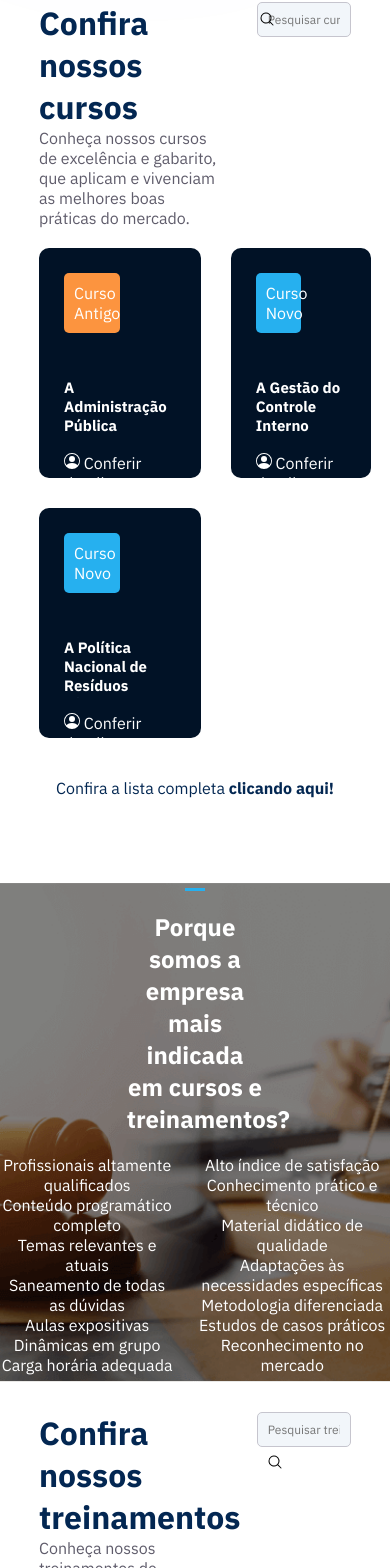
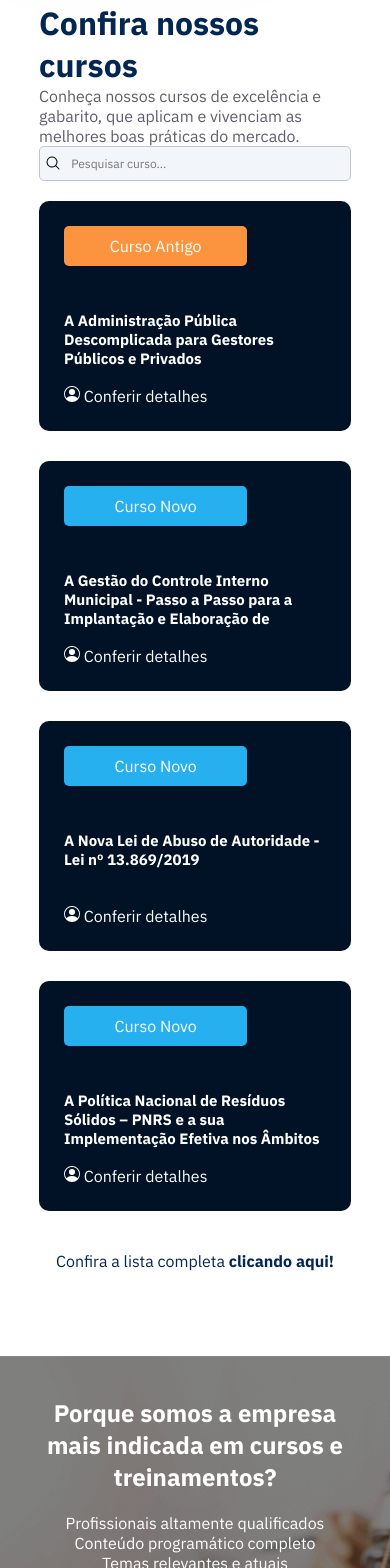
Before and after one commit to sgpgithub23/sgp, a Next.js app: page /cursos-treinamentos in a window 390 px wide. Shown: the part 419-1987 px from the top of the page. Built offline with nearby package versions, Linux system fonts and the light colour scheme.

Commit message:
feat: responsividade ok  cursos falta dialog

```diff
--- a/pages/cursos-treinamentos.tsx
+++ b/pages/cursos-treinamentos.tsx
@@ -54,7 +54,6 @@ export default function orcamento() {
               </span>
             </div>
             <div className={styles.right}>
-              <div className={styles.inputLupa}>
               <Input
                 withIcon
                 placeholder="Pesquisar curso..."
@@ -62,7 +61,6 @@ export default function orcamento() {
                 type="text"
                 icon={<HiMagnifyingGlass />}
               />
-              </div>
             </div>
           </div>
           <div className={styles.cursosNovos}>
@@ -127,15 +125,13 @@ export default function orcamento() {
             </span>
           </div>
           <div className={styles.right}>
-            <div className={styles.inputLupa}>
-              <HiMagnifyingGlass />
               <Input
                 withIcon
                 placeholder="Pesquisar treinamento..."
                 label=""
                 type="text"
+                icon={<HiMagnifyingGlass />}
               />
-            </div>
             </div>
         </div>
         <div className={styles.cursosNovos}>
--- a/styles/CursosTreinamentos.module.scss
+++ b/styles/CursosTreinamentos.module.scss
@@ -239,16 +239,6 @@
             & > .right {
                 position: relative;
                 width: 30%;
-
-                & > .inputLupa {
-
-                    & > svg {
-                        position: absolute;
-                        top: 17%;
-                        margin-left: 10px;
-
-                    }
-                }
             }
         }
 
@@ -446,37 +436,39 @@
 
 
 // cursos
-@media (max-width: 1077px){
+@media (max-width: 835px){
     .main {
-
         & > .pageSize {
 
             & > .mainContentForm {
 
                 & > .introduction {
-                    display: flex;
-                    justify-content: space-between;
-                    // flex-direction: column;
-                    gap: 20px;
+                    flex-direction: column;
 
                     .left {
-                        width: 60%;
-                        & > h2 {
-                            font-size: 2rem;
-                            color: $dark-blue-100;
-                        }
-
-                        & > span {
-                            color: $grey-400;
-                            margin-bottom: 2rem;
-                            margin-top: 7px;
-
-                        }
+                        width: 100%;
                     }
 
                     & > .right {
                         position: relative;
-                        width: 30%;
+                        width: 100%;
+                        display: flex;
+                        justify-content: flex-end;
+                    }
+                }
+
+                & > .cursosNovos {
+                    grid-template-columns: repeat(2, 47%);
+
+                    & > .curso {
+
+                        & > .isCursoNovo {
+                            width: 70%;
+                        }
+
+                        & > .isCursoAntigo {
+                            width: 70%;
+                        }
 
                     }
                 }
@@ -514,7 +506,7 @@
                 display: flex;
                 justify-content: center;
                 align-items: center;
-                gap: 20px;
+
                 & > ul {
                     list-style-type: none;
 
@@ -526,112 +518,236 @@
         }
 
         .mainContentFormTreinamento {
-            margin-block: 30px;
-            width: 80%;
-            height: auto;
-            display: flex;
-            justify-content: space-between;
-            flex-direction: column;
 
-            & > p {
-                text-align: center;
-                color: $dark-blue-100;
-                margin-block: 20px;
+
+            & > .introduction {
+                flex-direction: column;
+
+                .left {
+                    width: 100%;
+                }
+
+                & > .right {
+                    margin-top: 10px;
+                    width: 100%;
+                }
             }
 
-            & > .introduction {
-                display: flex;
-                justify-content: space-between;
+            & > .cursosNovos {
+                grid-template-columns: repeat(2, 47%);
 
-                .left {
-                    width: 60%;
-                    & > h2 {
-                        font-size: 2rem;
-                        color: $dark-blue-100;
+
+                & > .curso {
+
+                    & > .isCursoNovo {
+
+                        width: 70%;
+
+
                     }
 
-                    & > span {
-                        color: $grey-400;
-                        margin-bottom: 2rem;
-                        margin-top: 7px;
+                    & > .isCursoAntigo {
+                        width: 70%;
+
+                    }
+
+                }
+            }
+        }
+
+    }
+}
+
+@media (max-width: 585px){
+    .main {
+        & > .pageSize {
+
+            & > .mainContentForm {
+
+                & > .introduction {
+                    flex-direction: column;
+
+                    .left {
+                        width: 100%;
+                    }
+
+                    & > .right {
+                        position: relative;
+                        width: 100%;
+                        display: flex;
+                        justify-content: flex-end;
+                    }
+                }
+
+                & > .cursosNovos {
+                    grid-template-columns: repeat(1, 100%);
+
+                    & > .curso {
+
+                        & > .isCursoNovo {
+                            width: 70%;
+                        }
+
+                        & > .isCursoAntigo {
+                            width: 70%;
+                        }
 
                     }
                 }
 
+            }
+        }
+
+        & > .empresaIndicada {
+            background-image: url('../public/images/cursos-treinamentos/mesa.webp');
+            background-position: center;
+            min-width: 100vw;
+            height: 500px;
+            max-height: auto;
+            background-size: cover;
+            display: flex;
+            flex-direction: column;
+            justify-content: center;
+            align-items: center;
+            color: white;
+            gap: 20px;
+            text-align: center;
+
+            & > hr {
+                width: 5%;
+                height: 3px;
+                background-color: $blue-100;
+                border: 1px solid $blue-100;
+                justify-content: flex-start;
+            }
+
+            & > h2 {
+                width: 80%;
+            }
+
+            & > div {
+                display: flex;
+                justify-content: center;
+                align-items: center;
+                flex-direction: column;
+
+                & > ul {
+                    list-style-type: none;
+
+                    li {
+                        width: auto;
+                    }
+                }
+            }
+        }
+
+        .mainContentFormTreinamento {
+
+
+            & > .introduction {
+                flex-direction: column;
+
+                .left {
+                    width: 100%;
+                }
+
                 & > .right {
-                    position: relative;
-                    width: 30%;
-
-                    & > .inputLupa {
-
-                        & > svg {
-                            position: absolute;
-                            top: 17%;
-                            margin-left: 10px;
-
-                        }
-                    }
+                    margin-top: 10px;
+                    width: 100%;
                 }
             }
 
             & > .cursosNovos {
-                margin-block: 20px;
-                display: grid;
-                grid-template-columns: repeat(3, auto);
-                gap: 30px;
+                grid-template-columns: repeat(1, 100%);
+
 
                 & > .curso {
-                    background-color: $dark-blue-fulldark;
-                    color: white;
-                    border-radius: 10px;
-                    padding: 25px;
-                    display: flex;
-                    flex-direction: column;
-                    gap: 30px;
-                    height: 230px;
 
                     & > .isCursoNovo {
-                        background-color: $blue-100;
-                        width: 40%;
-                        padding: 10px;
-                        text-align: center;
-                        border-radius: 5px;
-                        background-color: #fff;
 
-                        &::before {
-                            content: "Curso Novo";
-                        }
+                        width: 70%;
+
+
                     }
 
                     & > .isCursoAntigo {
-                        background-color: $orange-100;
-                        width: 50%;
-                        padding: 10px;
-                        text-align: center;
-                        border-radius: 5px;
+                        width: 70%;
 
-                        &::before {
-                            content: "Curso Antigo";
-                        }
                     }
 
-                    & > div {
+                }
+            }
+        }
+
+    }
+}
+
+@media (max-width: 400px){
+    .main {
+        & > .pageSize {
+
+            & > .mainContentForm {
+
+                & > .introduction {
+                    flex-direction: column;
+
+                    .left {
+                        width: 100%;
+                    }
+
+                    & > .right {
                         position: relative;
+                        width: 100%;
+                        display: flex;
+                        justify-content: flex-end;
+                    }
+                }
 
-                        & > h4 {
-                            font-size: 15px;
-                            margin-block: 15px;
-                            overflow: hidden;
-                            height: calc(230px - 170px);
+                & > .cursosNovos {
+                    grid-template-columns: repeat(1, 100%);
+                    & > .curso {
+                        & > .isCursoNovo {
+                            width: 70%;
                         }
-
-                        & > p {
-                            cursor: pointer;
+                        & > .isCursoAntigo {
+                            width: 70%;
                         }
                     }
                 }
             }
         }
 
+        & > .empresaIndicada {
+            background-image: url('../public/images/cursos-treinamentos/mesa.webp');
+            background-position: center;
+            min-width: 100vw;
+            height: 500px;
+            max-height: auto;
+            background-size: cover;
+            display: flex;
+            flex-direction: column;
+            justify-content: center;
+            align-items: center;
+            color: white;
+            gap: 20px;
+            text-align: center;
+
+            & > hr {
+                display: none;
+            }
+
+            & > h2 {
+                width: 80%;
+            }
+
+        }
+
+
+        & > .empresaIndicadaBottom {
+
+            & > h2 {
+                width: 70%;
+            }
+        }
     }
 }
```
Lines whose indentation alone changed are shown as unchanged.
